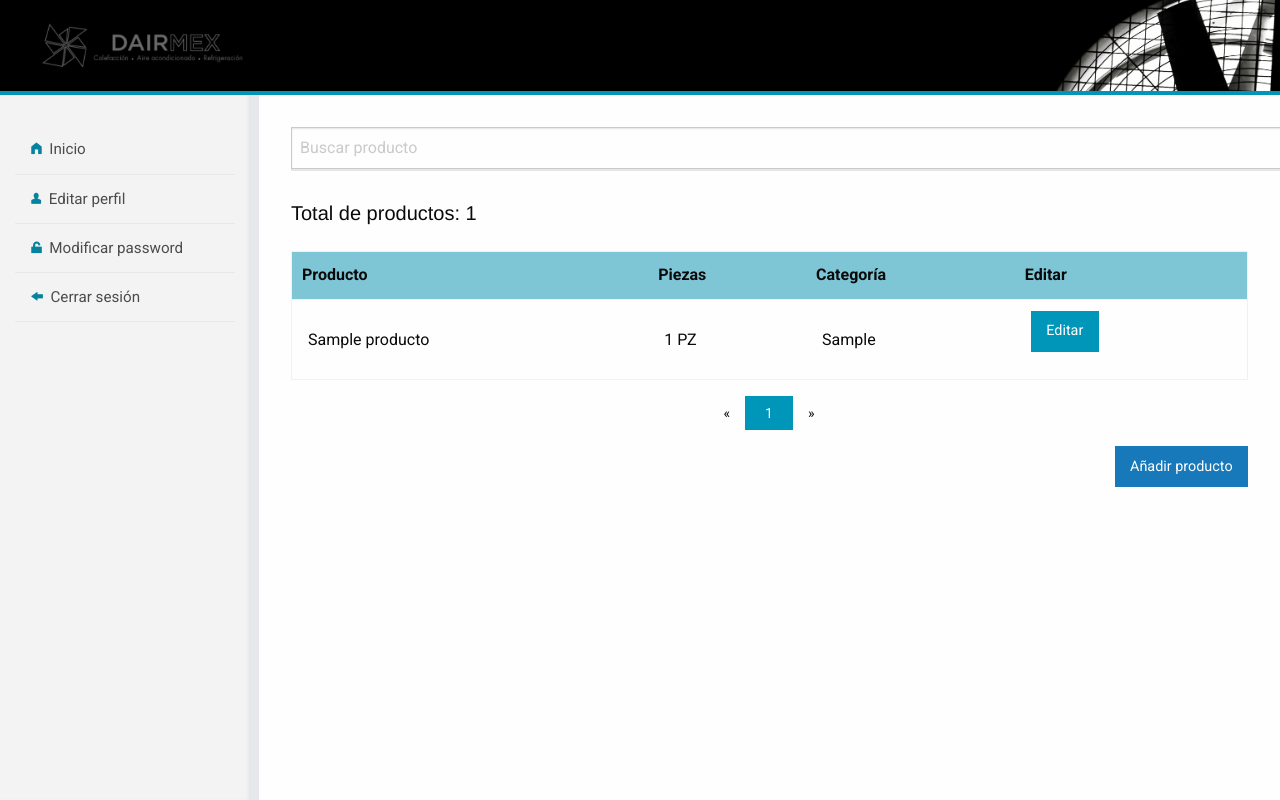
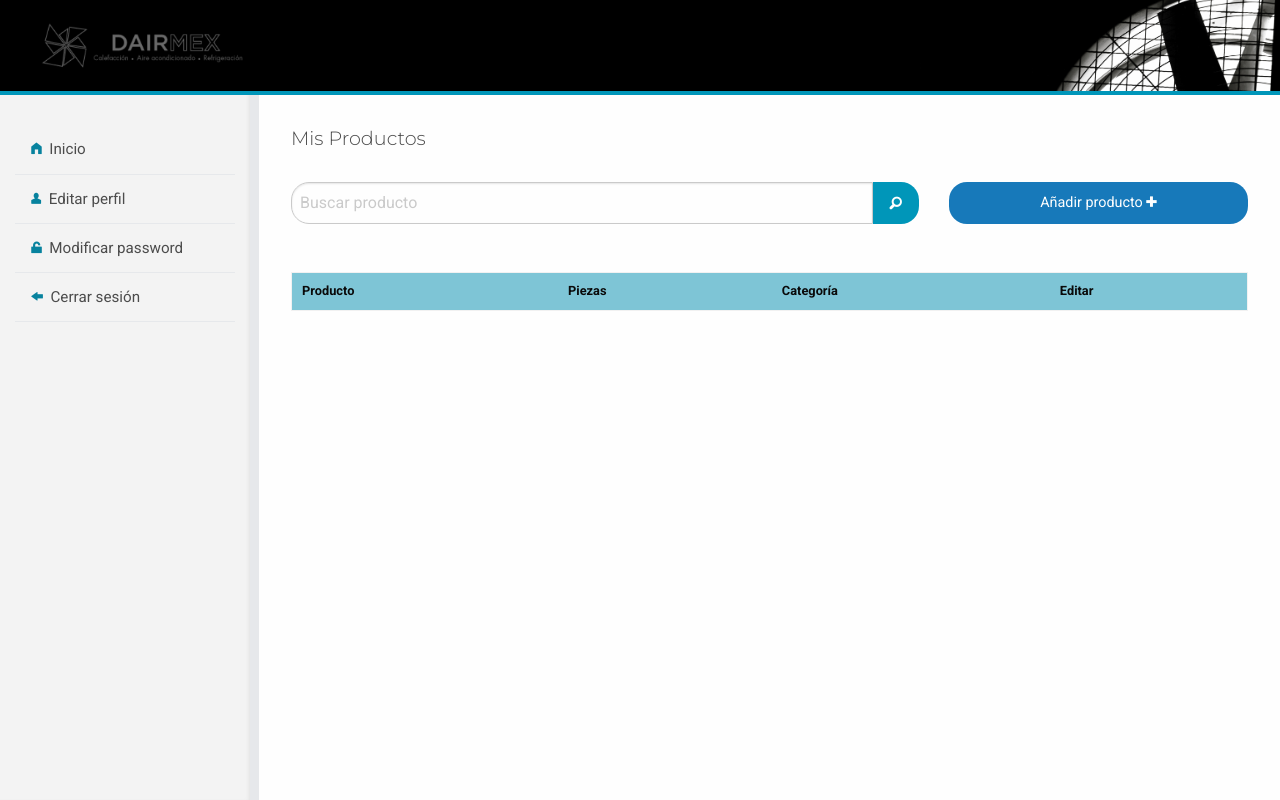
Before and after one commit to stanisger/dairmexModuloProductos, a CodeIgniter app: page /database/index.php/productosui/index in a window 1280 px wide. Run offline with CodeIgniter, Linux system fonts and the light colour scheme; tables that the repository leaves empty hold one stand-in row (values such as "Sample post"); lists and menus that the app fills with data are empty; some libraries are stand-ins or nearby versions.

Commit message:
feature/views

```diff
--- a/application/views/productos.php
+++ b/application/views/productos.php
@@ -13,26 +13,38 @@
         <!--CONTENT MODULE-->
         <div id="modulo-productos" class="app-dashboard-body-content off-canvas-content" data-off-canvas-content>
 
-          <div id="componente-buscar-productos" style="position: absolute; width: calc(100% - 64px);">
-            <div class="input-group input-group-rounded" style="margin-bottom: 0;">
-              <input class="input-group-field" type="search" placeholder="Buscar producto">
-              <div class="input-group-button">
-                <button type="button" class="button bgBlueStrong" style="height: 100%;"><i class="fi-magnifying-glass"></i></button>
-              </div>
+         <h3 class="font2 colorFont light title-products">Mis Productos</h3>
+
+          <div id="componente-buscar-productos"  class="search-products grid-x grid-margin-x">
+
+          <div class="cell small-8">
+                <div class="input-group input-group-rounded">
+                  <input class="input-group-field" type="search" placeholder="Buscar producto">
+                  <div class="input-group-button">
+                    <button type="button" class="button bgBlueStrong" style="height: 100%;"><i class="fi-magnifying-glass"></i></button>
+                  </div>
+                </div>
+                <ul class="list-group list-products" style="margin-left: 0;"></ul>
             </div>
-            <ul class="list-group" style="margin-left: 0;"></ul>
+
+            <div class="cell small-4">
+             <a href="alta" class="button right w100 plus-product">Añadir producto <i class="fi-plus"></i></a>
+            </div>
+
           </div>
 
-          <div id="componente-paginador">
-            <h5 style="margin-top: 9vh;"></h5>
 
-            <table style="margin-top: 3vh;">
+          <div id="componente-paginador" class="componente-paginador">
+            <h5 class="font2 colorFont light"></h5>
+
+            <table >
               <thead>
                 <tr>
+
                   <th>Producto</th>
                   <th>Piezas</th>
                   <th>Categoría</th>
-                  <th>Editar</th>
+                  <th class="btn-table">Editar</th>
                 </tr>
               </thead>
               <tbody></tbody>
@@ -43,9 +55,6 @@
             </nav>
           </div>
 
-          <div class="panel clearfix">
-            <a href="alta" class="button right">Añadir producto</a>
-          </div>
 	    </div>
 
       </div>
--- a/css/app.css
+++ b/css/app.css
@@ -80,7 +80,7 @@
   font-family: 'Montserrat', sans-serif !important; }
 
 .block {
-  display: block; }
+  display: block !important; }
 
 .inlineBlock {
   display: inline-block; }
@@ -1001,8 +1001,6 @@
     border-radius: 5000px;
 
   }
-
-
   .op-amarillo{
     color: #d2d252;
   }
@@ -1015,3 +1013,73 @@
   .op-rojo{
     color: red;
   }
+
+/*productos-desface de saas reizar*/
+
+  .title-products {
+    margin-bottom: 2rem !important;
+  }
+
+  .search-products input{
+
+    -webkit-border-top-left-radius: 18px !important;
+    -webkit-border-bottom-left-radius: 18px !important;
+    -moz-border-radius-topleft: 18px !important;
+    -moz-border-radius-bottomleft: 18px !important;
+    border-top-left-radius: 18px !important;
+    border-bottom-left-radius: 18px !important;
+
+  }
+
+  .search-products button {
+
+  -webkit-border-top-right-radius: 18px !important;
+  -webkit-border-bottom-right-radius: 18px !important;
+  -moz-border-radius-topright: 18px !important;
+  -moz-border-radius-bottomright: 18px !important;
+  border-top-right-radius: 18px !important;
+  border-bottom-right-radius: 18px !important;
+  }
+
+  .search-products .list-group {
+    border: 0 !important;
+  }
+
+.search-products .plus-product {
+  border-radius: 18px !important;
+}
+
+.list-products {
+  background: #f3f3f3;
+  font-size: .8rem;
+  margin-top: -1rem;
+}
+
+.list-products li {
+  cursor: pointer;
+}
+
+.componente-paginador h5 {
+  margin-top: 2rem;
+}
+
+
+.componente-paginador table {
+  font-size: .8rem;
+}
+
+.pagination  li {
+  border-radius:  50% ;
+  padding: 0 !important;
+  transition: all .4s;
+  margin: 0 .1rem ;
+}
+
+.pagination  li:hover {
+ background: #E6E8EB;
+}
+
+.pagination  li  a:hover{
+  background: transparent !important;
+
+}
--- a/css/scss/main.scss
+++ b/css/scss/main.scss
@@ -1,3 +1,4 @@
+
 // ∆ assets
 @import "variables";
 @import "helpers";
@@ -9,3 +10,4 @@
 @import "login";
 @import "dashboard";
 @import "tab";
+@import "products";
--- /dev/null
+++ b/css/scss/products.scss
@@ -0,0 +1,3 @@
+.title-products {
+    margin-bottom: 2rem !important;
+}
--- a/js/productos/paginador.componente.js
+++ b/js/productos/paginador.componente.js
@@ -76,11 +76,12 @@
               <td>${cantidad} PZ</td>
               <td>${categoria}</td>
               <td>
-                <button
+                <a
                   onclick="location.href='editar#id=${id_producto}'"
-                  class="button bgBlueStrong">
+                  >
+                  <i class="  icon  fi-pencil colorBlueDark"></i>
                   Editar
-                </button>
+                </a>
               </td>
             </tr>`)
         .join('');
--- a/js/productos/productos.servicio.js
+++ b/js/productos/productos.servicio.js
@@ -9,7 +9,7 @@
  */
 Aplicacion.ServicioProductos = (() => {
 
-    const API_URL = `${location.origin}/productosapi`;
+    const API_URL = `${location.origin}/dairmex/dairmexModuloProductos/productosapi`;
 
     return {
         /**
```
Also changed, not shown: application/views/productos_alta_edicion.php (+119 -1 lines), application/config/dairmexc_crm_db.sql, 1 other file.
